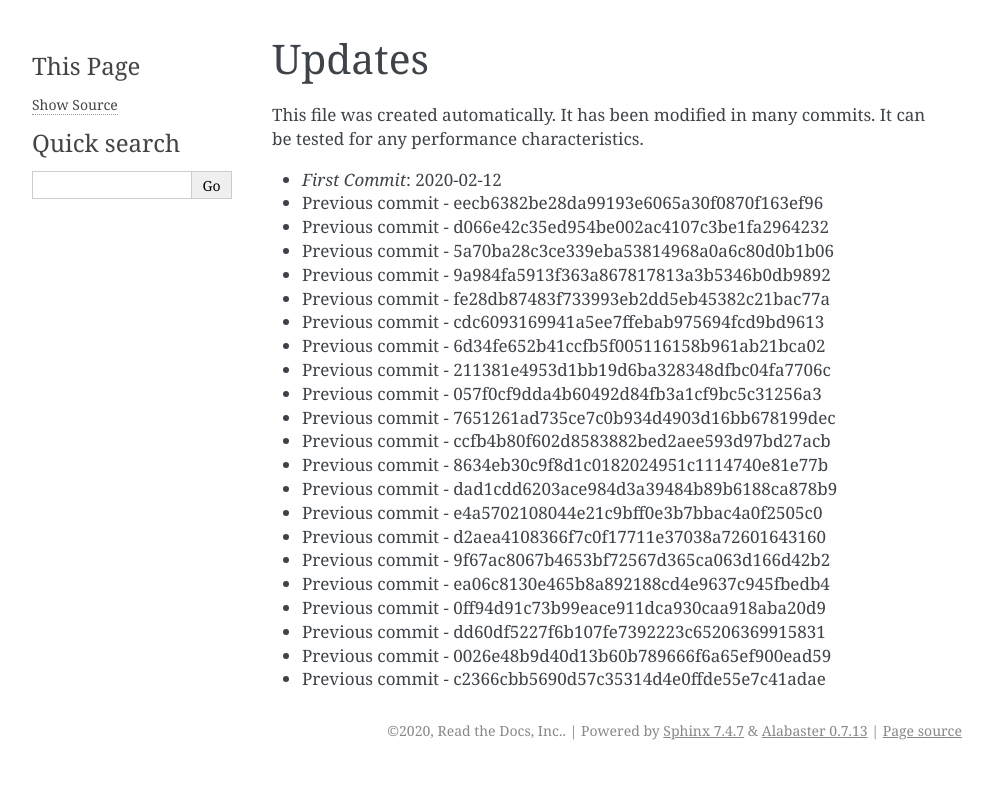
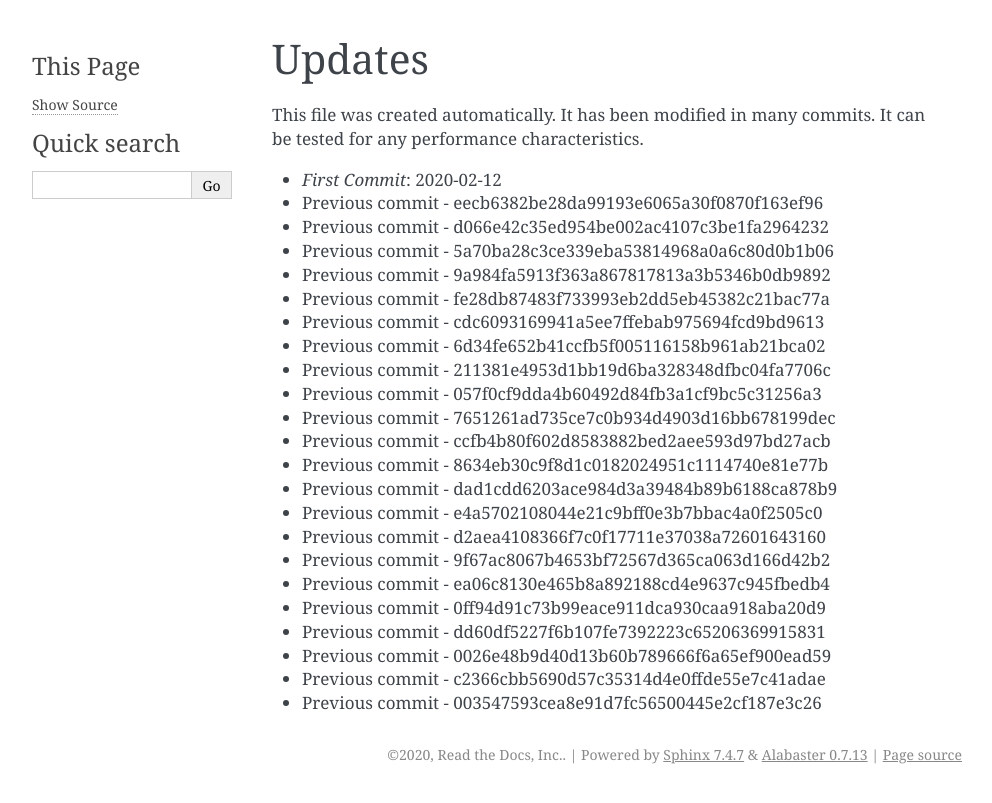
Before and after one commit to readthedocs/rtd-git-stresstest, a Sphinx documentation site: the page built from docs/updates.rst, in a window 1280 px wide. Shown: the top 803 px of the page, without its empty margins (148-1140 px from the left). Built offline with Sphinx 7.4.7, drawn with Linux system fonts in a browser that asks for light colours.

Commit message:
Generating commit from previous: 003547593cea8e91d7fc56500445e2cf187e3c26

```diff
--- a/docs/updates.rst
+++ b/docs/updates.rst
@@ -27,3 +27,4 @@ It can be tested for any performance characteristics.
 * Previous commit - dd60df5227f6b107fe7392223c65206369915831
 * Previous commit - 0026e48b9d40d13b60b789666f6a65ef900ead59
 * Previous commit - c2366cbb5690d57c35314d4e0ffde55e7c41adae
+* Previous commit - 003547593cea8e91d7fc56500445e2cf187e3c26
```
